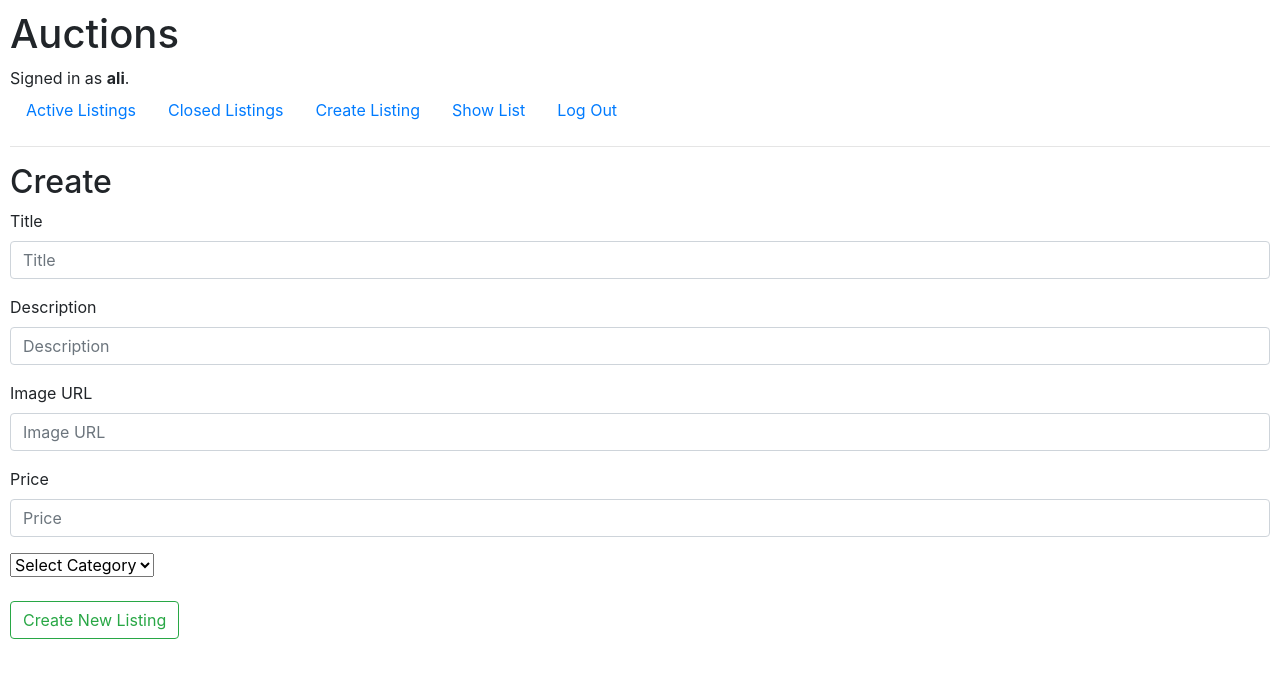
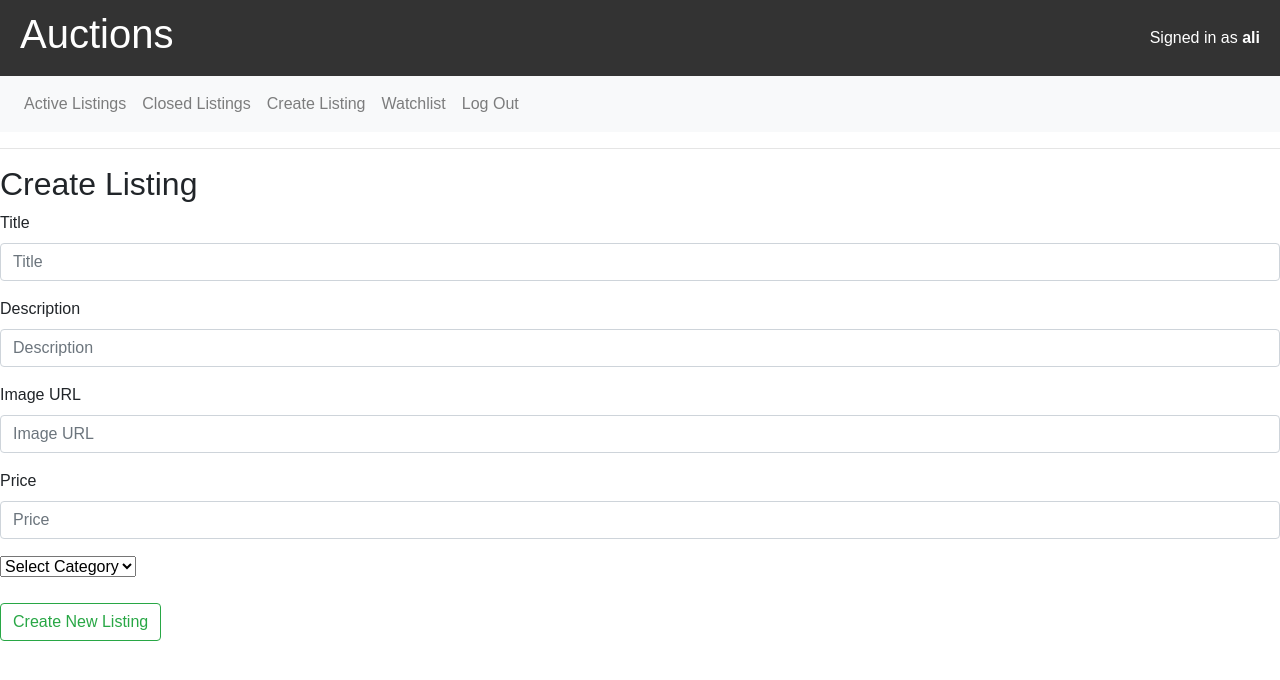
Before and after one commit to FakirHerif/commerce-project, a Django app: page /create in a window 1280 px wide. Shown: the top 680 px of the page. Run offline with Django 3.2, Linux system fonts and the light colour scheme; a user stored in the database is signed in; data comes from the database, SQL or seed files in the repository; both versions use the stored data as it was after the commit; some libraries are stand-ins or nearby versions.

Commit message:
some style and name changes applied

```diff
--- a/auctions/static/auctions/styles.css
+++ b/auctions/static/auctions/styles.css
@@ -1,3 +1,49 @@
 body {
     padding: 10px;
 }
+
+
+/* Temel stil düzenlemeleri */
+body {
+    font-family: Arial, sans-serif;
+    margin: 0;
+    padding: 0;
+}
+
+.header {
+    background-color: #333;
+    color: white;
+    display: flex;
+    align-items: center;
+    justify-content: space-between;
+    padding: 10px 20px;
+}
+
+.logo a {
+    color: white;
+    font-size: 24px;
+    text-decoration: none;
+    font-weight: bold;
+}
+
+.nav-links ul {
+    list-style: none;
+    margin: 0;
+    padding: 0;
+    display: flex;
+}
+
+.nav-links li {
+    margin-right: 20px;
+}
+
+.nav-links a {
+    color: white;
+    text-decoration: none;
+    font-weight: bold;
+    transition: color 0.3s;
+}
+
+.nav-links a:hover {
+    color: #ff9900; /* Vurgu rengi */
+}
--- a/auctions/templates/auctions/create.html
+++ b/auctions/templates/auctions/create.html
@@ -1,7 +1,7 @@
 {% extends "auctions/layout.html" %}
 
 {% block body %}
-    <h2>Create</h2>
+    <h2>Create Listing</h2>
 
     <form action="{% url 'create' %}" method="POST">
         {% csrf_token %}
--- a/auctions/templates/auctions/layout.html
+++ b/auctions/templates/auctions/layout.html
@@ -8,15 +8,19 @@
     <link href="{% static 'auctions/styles.css' %}" rel="stylesheet">
 </head>
 <body>
+<div class="header">
     <h1>Auctions</h1>
-        <div>
+    <div class="user-info">
         {% if user.is_authenticated %}
-                Signed in as <strong>{{ user.username }}</strong>.
+            Signed in as <strong>{{ user.username }}</strong>
         {% else %}
             Not signed in.
         {% endif %}
     </div>
-        <ul class="nav">
+</div>
+<nav class="navbar navbar-expand-lg navbar-light bg-light">
+    <div class="collapse navbar-collapse" id="navbarSupportedContent">
+        <ul class="navbar-nav mr-auto">
             <li class="nav-item">
                 <a class="nav-link" href="{% url 'index' %}">Active Listings</a>
             </li>
@@ -28,7 +32,7 @@
                     <a class="nav-link" href="{% url 'create' %}">Create Listing</a>
                 </li>
                 <li class="nav-item">
-                <a class="nav-link" href="{% url 'toWatchList' %}">Show List</a>
+                    <a class="nav-link" href="{% url 'toWatchList' %}">Watchlist</a>
                 </li>
                 <li class="nav-item">
                     <a class="nav-link" href="{% url 'logout' %}">Log Out</a>
@@ -42,8 +46,12 @@
                 </li>
             {% endif %}
         </ul>
+    </div>
+</nav>
 <hr>
+<div class="content">
     {% block body %}
     {% endblock %}
+</div>
 </body>
 </html>
--- a/auctions/templates/auctions/toWatchList.html
+++ b/auctions/templates/auctions/toWatchList.html
@@ -1,7 +1,7 @@
 {% extends "auctions/layout.html" %}
 
 {% block body %}
-    <h2>Show List</h2>
+    <h2>Watchlist</h2>
 
     {% if user.is_authenticated %}
         <div class="row mx-3">
```
Also changed, not shown: db.sqlite3. Lines whose indentation alone changed are shown as unchanged.
